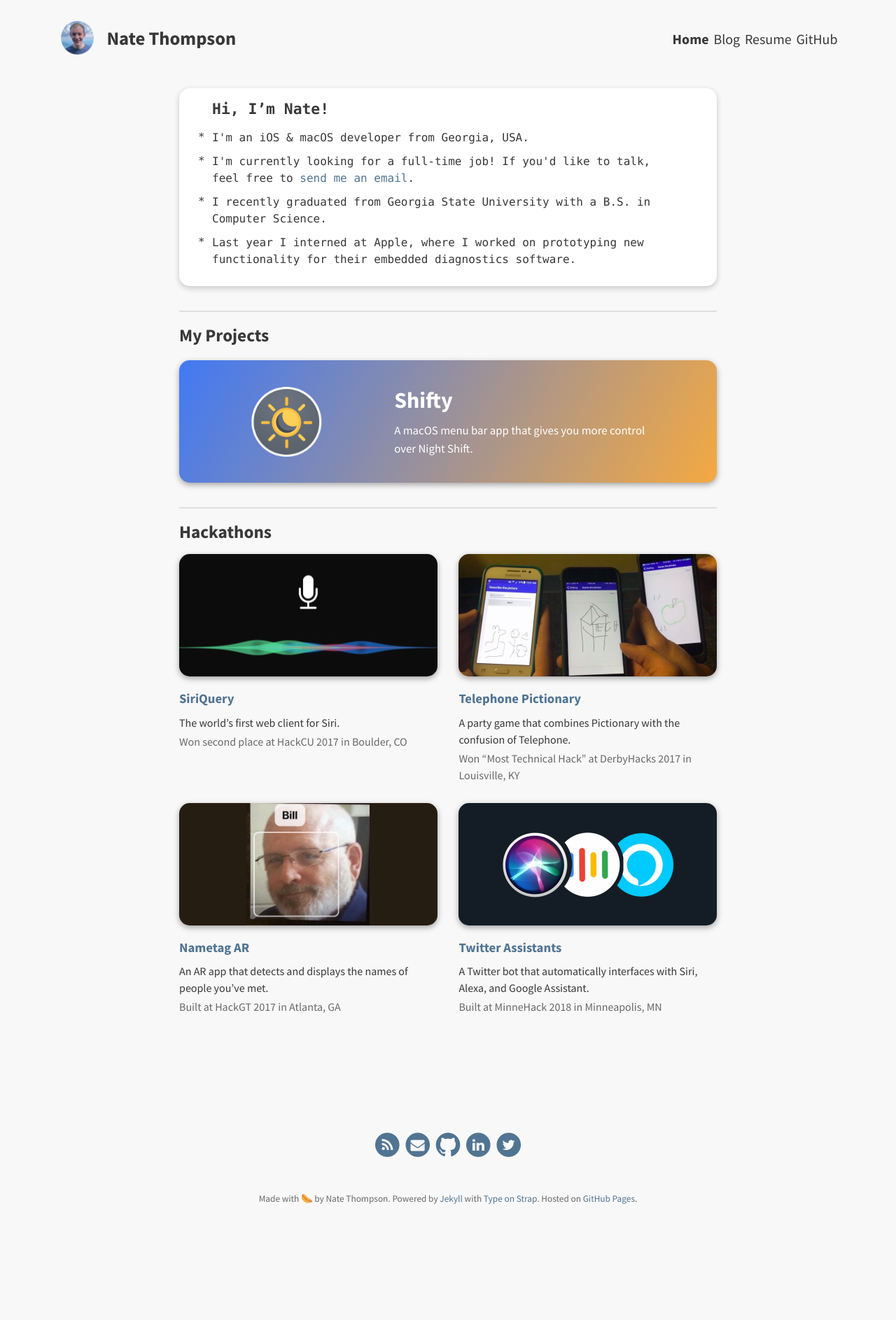
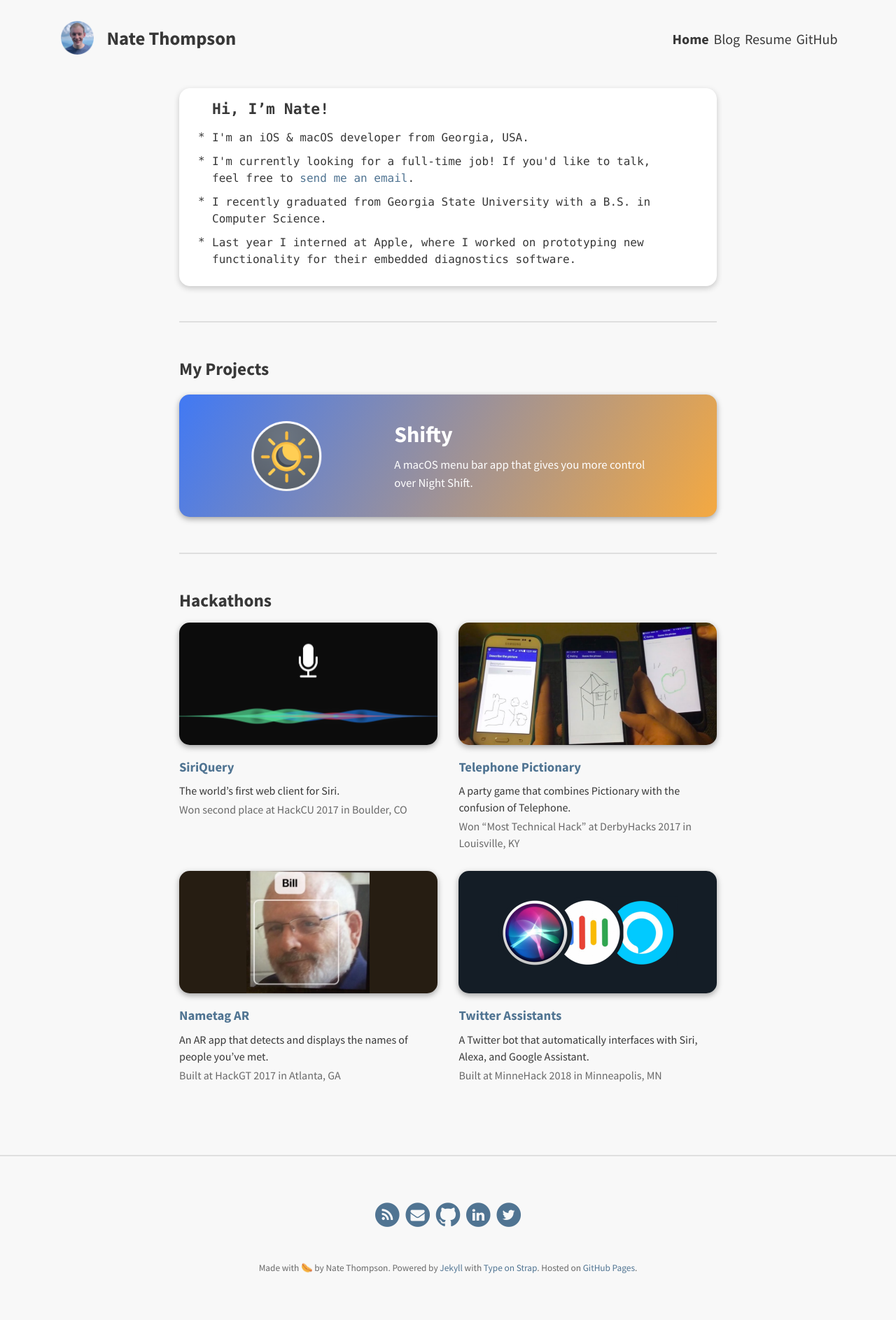
Before and after one commit to thompsonate/natethompson.io, a Jekyll site: the page built from index.html, in a window 1280 px wide. Shown: the whole page at 70% size. Built offline with Jekyll 4.4.1, drawn with Linux system fonts in a browser that asks for light colours; before the commit the page ends 1788 px from its top, so only the background shows below that.

Commit message:
fix <hr>

```diff
--- a/_includes/section.html
+++ b/_includes/section.html
@@ -1,4 +1,4 @@
-<h2 id="{{ include.name | downcase |  replace: ' ', '-' }}" style="padding-top: 0.75em;">
+<h2 id="{{ include.name | downcase |  replace: ' ', '-' }}">
     {{ include.name }}
     <!-- <span hidden style="display: inline;">
     <a href="#{{ include.name | downcase |  replace: ' ', '-' }}">
--- a/_layouts/default.html
+++ b/_layouts/default.html
@@ -6,6 +6,7 @@
     <div class="content">
       {{ content }}
     </div>
+    <hr>
     {% include footer.html %}
   </body>
 </html>
--- a/_sass/layouts/_posts.scss
+++ b/_sass/layouts/_posts.scss
@@ -16,6 +16,9 @@ article {
     }
     .footnotes {
         font-size: 0.9em;
+    }
+    hr {
+        margin: 3em 0;
     }
 }
 
```
Also changed, not shown: _posts/2019-03-23-nstableview-drag-and-drop.md (+17 -18 lines).
